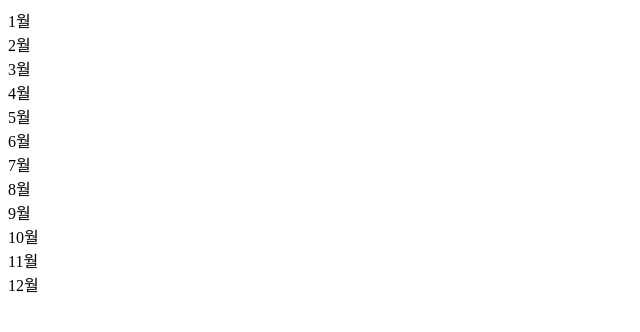
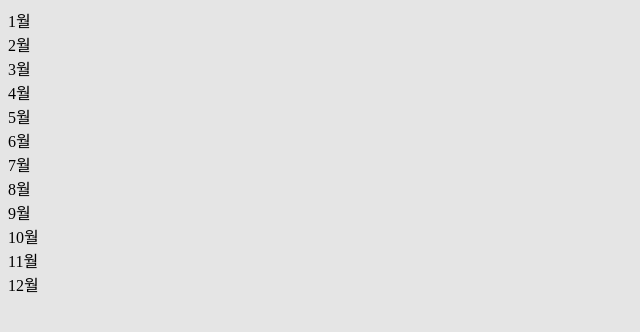
Before and after one commit to vooyamh/vooyamh.github.io, a plain HTML site: page index.html in a window 1280 px wide. Shown: the whole page, without its empty margins (0-640 px from the left). Drawn offline with Linux system fonts and the light colour scheme.

Commit message:
Add files via upload

```diff
--- a/index.html
+++ b/index.html
@@ -1,14 +1,25 @@
-<div class=e1_36>
-  <div class=e1_7><span  class="e1_8">1월</span></div>
-  <div class=e1_9><span  class="e1_10">2월</span></div>
-  <div class=e1_11><span  class="e1_12">3월</span></div>
-  <div class=e1_13><span  class="e1_14">4월</span></div>
-  <div class=e1_15><span  class="e1_16">5월</span></div>
-  <div class=e1_17><span  class="e1_18">6월</span></div>
-  <div class=e1_19><span  class="e1_20">7월</span></div>
-  <div class=e1_21><span  class="e1_22">8월</span></div>
-  <div class=e1_23><span  class="e1_24">9월</span></div>
-  <div class=e1_25><span  class="e1_26">10월</span></div>
-  <div class=e1_27><span  class="e1_28">11월</span></div>
-  <div class=e1_29><span  class="e1_30">12월</span></div>
-</div>
+<html lang="en">
+          <head>
+            <meta charset="utf-8">
+
+            <title>Html Generated</title>
+            <meta name="description" content="Figma htmlGenerator">
+            <meta name="author" content="htmlGenerator">
+            <link href="https://fonts.googleapis.com/css?family=Noto+Sans KR&display=swap" rel="stylesheet">
+
+            <link rel="stylesheet" href="styles.css">
+
+            <style>
+              /*
+                Figma Background for illustrative/preview purposes only.
+                You can remove this style tag with no consequence
+              */
+              body {background: #E5E5E5; }
+            </style>
+
+          </head>
+
+          <body>
+            <div class=e1_36><div class=e1_7><span  class="e1_8">1월</span></div><div class=e1_9><span  class="e1_10">2월</span></div><div class=e1_11><span  class="e1_12">3월</span></div><div class=e1_13><span  class="e1_14">4월</span></div><div class=e1_15><span  class="e1_16">5월</span></div><div class=e1_17><span  class="e1_18">6월</span></div><div class=e1_19><span  class="e1_20">7월</span></div><div class=e1_21><span  class="e1_22">8월</span></div><div class=e1_23><span  class="e1_24">9월</span></div><div class=e1_25><span  class="e1_26">10월</span></div><div class=e1_27><span  class="e1_28">11월</span></div><div class=e1_29><span  class="e1_30">12월</span></div></div>
+          </body>
+          </html>
```
